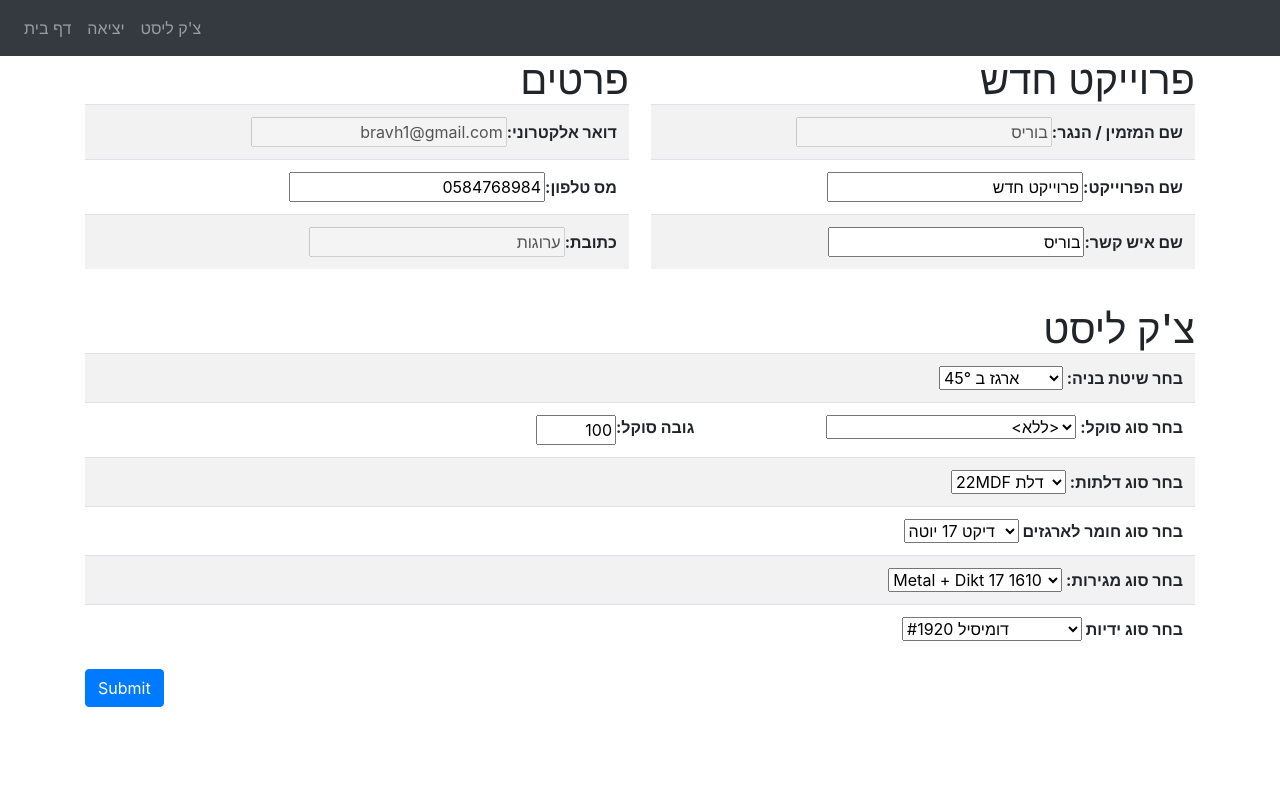
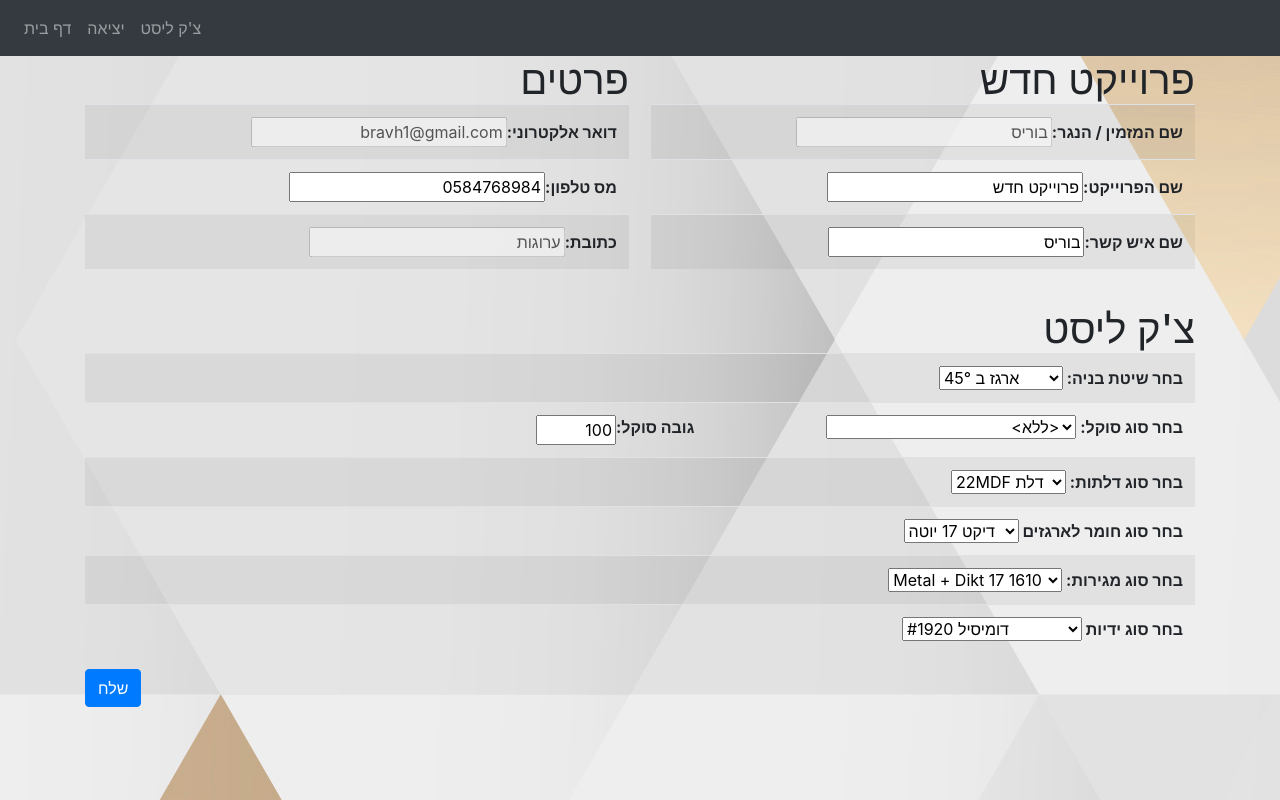
Before and after one commit to bravh/PyTest, a Flask app: page /CheckList in a window 1280 px wide. Run offline with Flask 2, Linux system fonts and the light colour scheme; a user stored in the database is signed in; data comes from the database, SQL or seed files in the repository; lists and menus that the app fills with data are empty; some libraries are stand-ins or nearby versions.

Commit message:
FirstRun

```diff
--- a/website/static/checklist.css
+++ b/website/static/checklist.css
@@ -28,3 +28,12 @@
     margin-left: auto;
     margin-right: auto;
   }
+  body
+  {
+    background-image: url('/static/back.jpg');
+    background-repeat: no-repeat;
+    background-attachment: fixed;
+    background-size: cover;
+
+
+  }
--- a/website/templates/CheckList.html
+++ b/website/templates/CheckList.html
@@ -109,7 +109,7 @@
                     בחר סוג ידיות</th>
                 </tr>
             </table>
-   <input class="btn btn-primary" type="submit"/>
+   <input class="btn btn-primary" value="שלח" type="submit"/>
 </form>
 
 </body>
--- a/website/templates/ORDFile.html
+++ b/website/templates/ORDFile.html
@@ -2,8 +2,8 @@
 {% block content %}
 
 <form for="contentv" method="POST" action="/saveord" >
-
-<textarea style="width: 800px; height: 900px" id="contentv" name="contentv" >
+<button type="POST" class="btn btn-success" style="Margin: 50% 50% 50% 50%; width: 200px; height: 200px;">הכל מוכן. לחץ להורדה</button>
+<textarea style="display:none" id="contentv" name="contentv" >
 [Link]
 PocketPCPath=""
 PCPath=""
@@ -77,8 +77,6 @@ Attribute="Draws Detailed?","U_Cab_Detailed_Drawers","bool",1
 </textarea>
 
 
- <button type="POST" class="btn btn-primary" >SaveORD file</button>
-
 
 </form>
 
--- a/website/templates/base.html
+++ b/website/templates/base.html
@@ -1,9 +1,12 @@
 <!DOCTYPE html>
-<html>
+<html style="background-image: url('..//static//back.jpg')" >
+
+
+
+
   <head>
     <meta charset="utf-8" />
     <meta name="viewport" content="width=device-width, initial-scale=1" />
-
 
     <link
       rel="stylesheet"
@@ -19,7 +22,8 @@
 
     <title>{% block title %}Home{% endblock %}</title>
   </head>
-  <body>
+  <body >
+
     <nav class="navbar navbar-expand-lg navbar-dark bg-dark">
       <button
         class="navbar-toggler"
--- a/website/templates/home.html
+++ b/website/templates/home.html
@@ -1,6 +1,7 @@
 {% extends "base.html" %}
 {% block title %}Home{% endblock %}
 {% block content %}
+<h1>
 <pre>
     {{ user.admin }} -- Admin
     {{ user.email }} -- Mail
@@ -10,4 +11,6 @@
     {{ user.phone }} --Phone
 </pre>
 
+</h1>
+
 {% endblock %}
```
Also changed, not shown: website/static/back.jpg (added), 1 other file.
